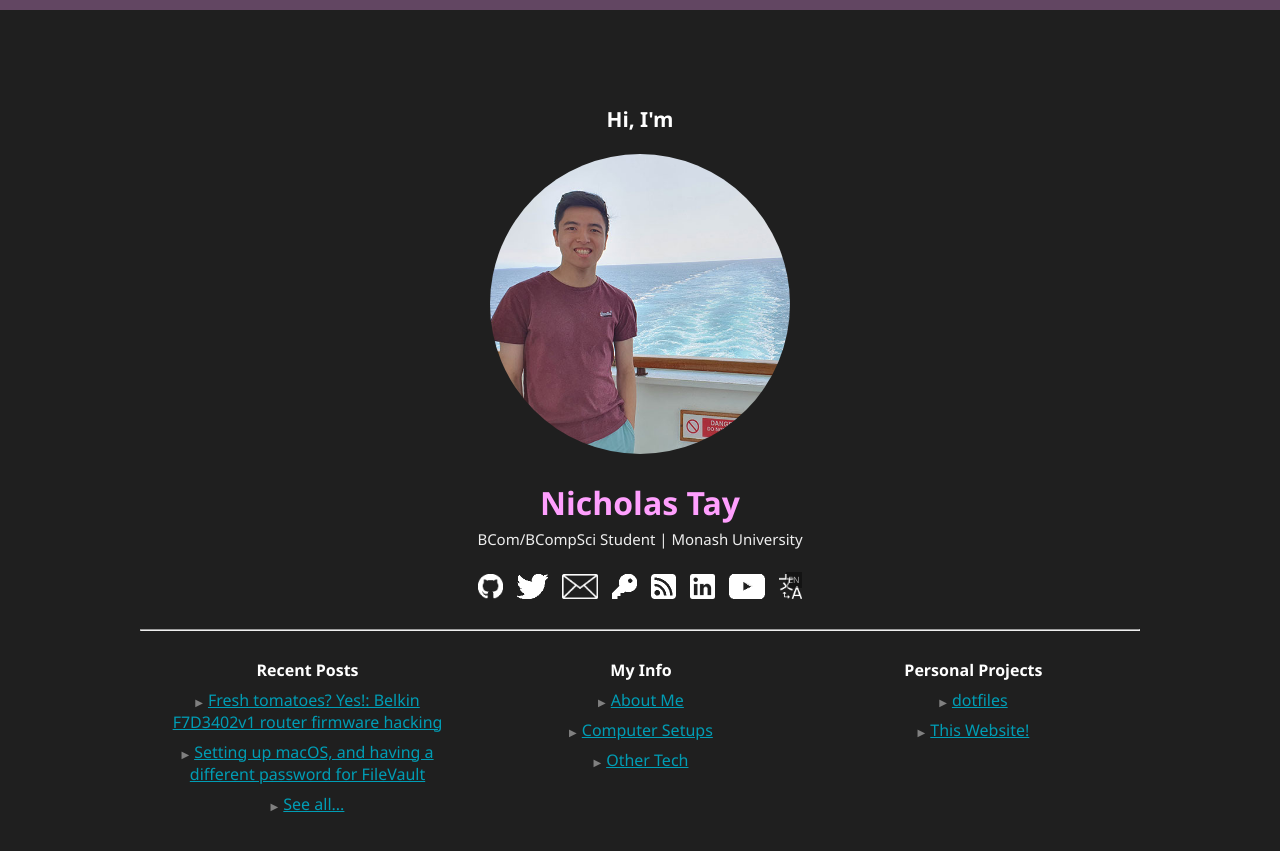
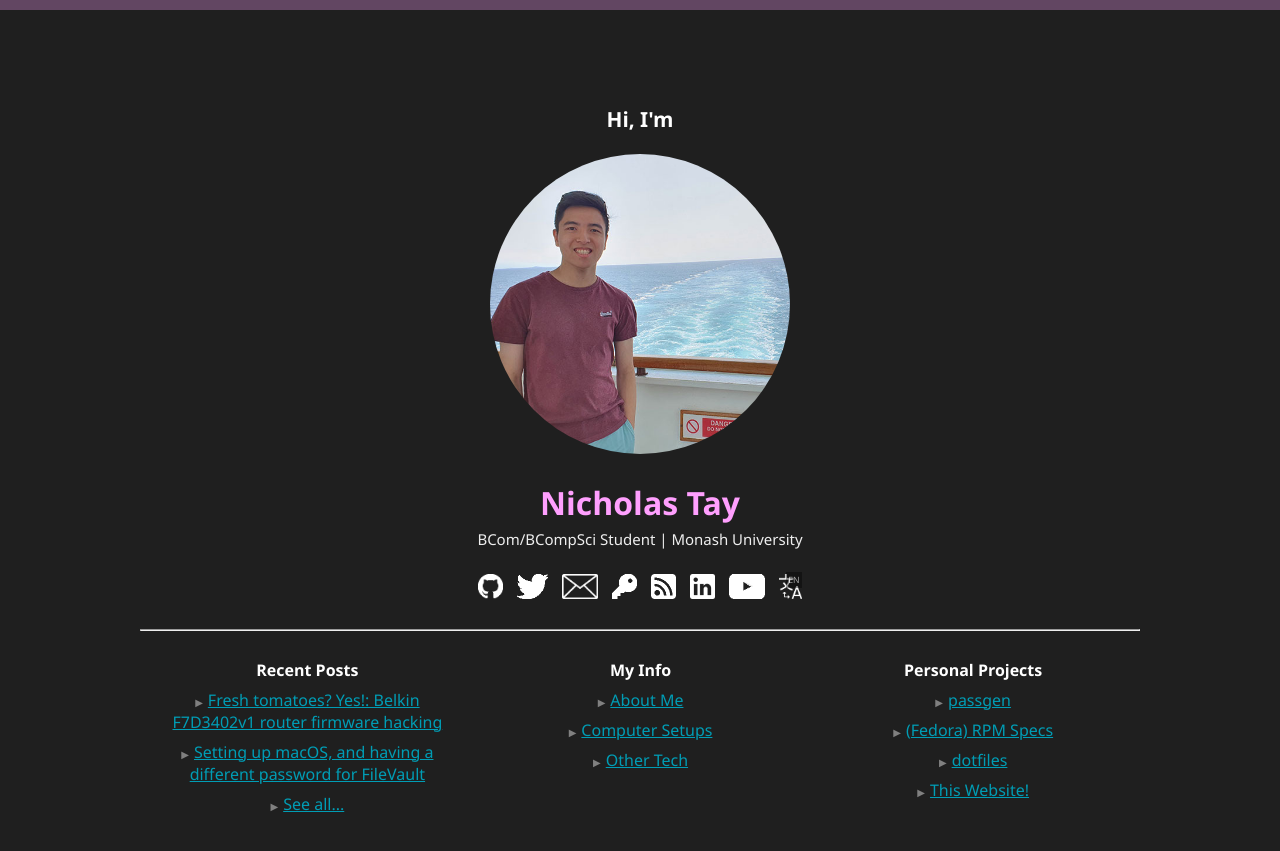
Before and after one commit to nicholastay/personal-web, a Jekyll site: the page built from index.html, in a window 1280 px wide. Shown: the top 851 px of the page. Built offline with Jekyll 4.4.1, drawn with Linux system fonts in a browser that asks for light colours.

Commit message:
Add passgen + rpm to projects

```diff
--- a/index.html
+++ b/index.html
@@ -96,6 +96,8 @@ content_class: home
 			<td>
 				<h3>Personal Projects</h3>
 				<ul>
+					<li><a href="https://gitlab.com/nicholastay/passgen">passgen</a></li>
+					<li><a href="https://github.com/nicholastay/srpm">(Fedora) RPM Specs</a></li>
 					<li><a href="https://github.com/nicholastay/dotfiles">dotfiles</a></li>
 					<li><a href="https://github.com/nicholastay/personal-web">This Website!</a></li>
 				</ul>
```
